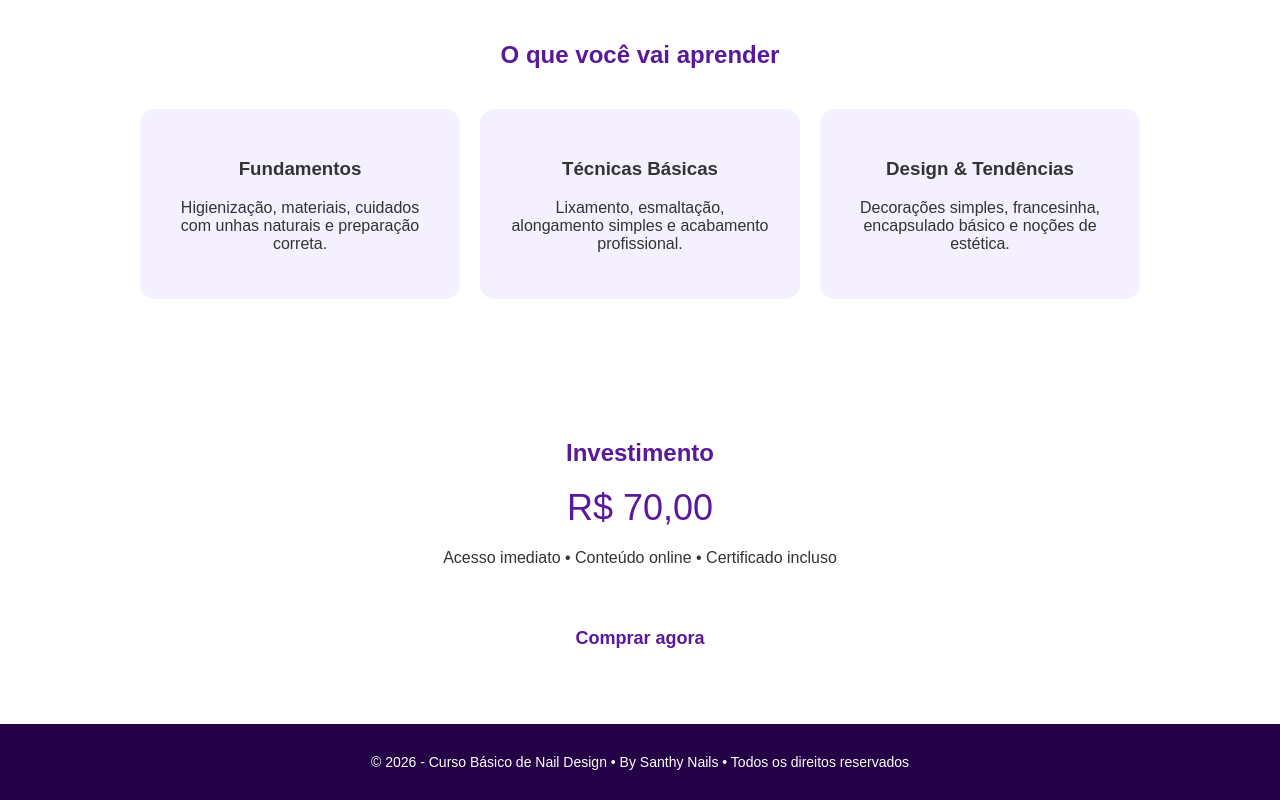
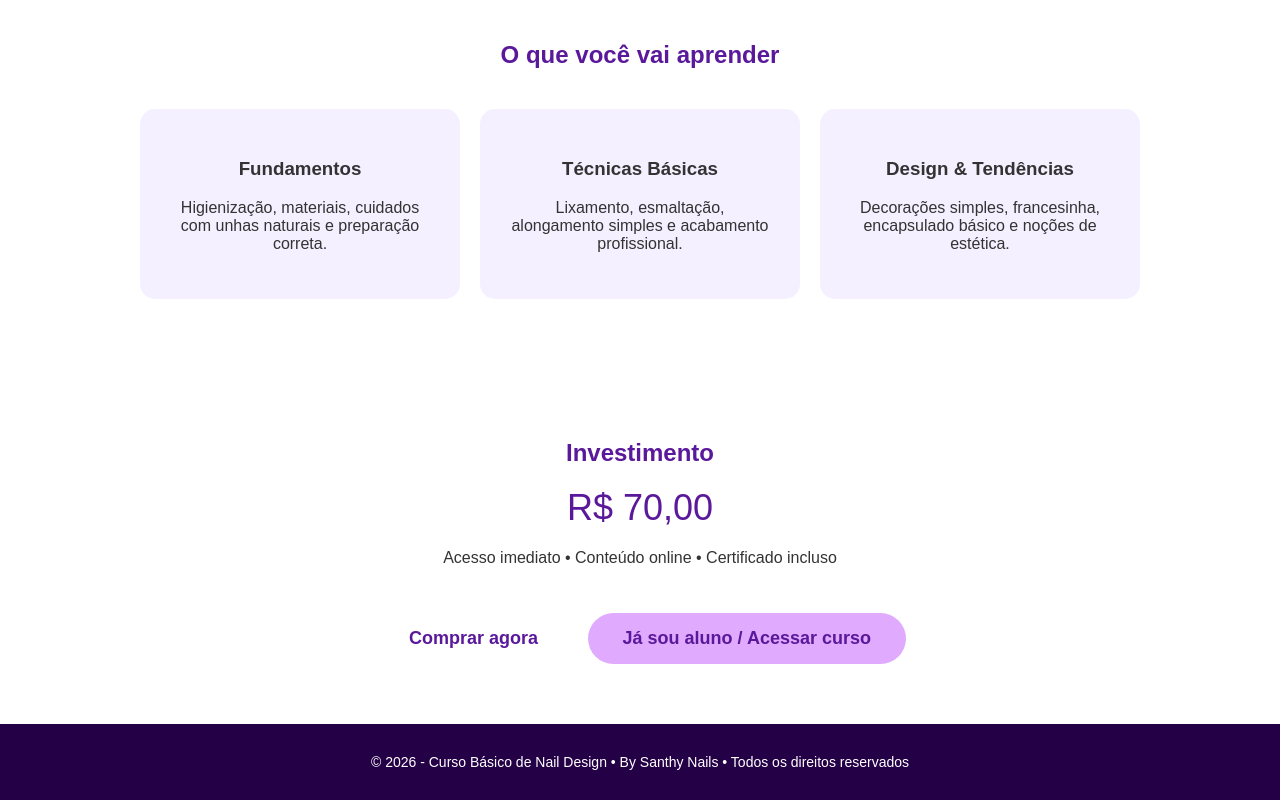
Before and after one commit to Gus11vs/SanthyNails, a plain HTML site: page index.html in a window 1280 px wide. Shown: the part 506-1306 px from the top of the page. Drawn offline with Linux system fonts and the light colour scheme.

Commit message:
Update index.html

```diff
--- a/index.html
+++ b/index.html
@@ -151,6 +151,10 @@
       <a href="https://wa.me/5511960307628?text=Olá,%20Tenho%20interesse%20no%20curso%21%21" class="btn">
         Comprar agora
       </a>
+       <!-- NOVO BOTÃO: Acesso ao Curso -->
+      <a href="https://kiwify.com.br/" class="btn" target="_blank" style="background: #e0aaff; color: #5a189a; margin-left: 10px;">
+        Já sou aluno / Acessar curso
+      </a>
     </div>
   </section>
 
```
